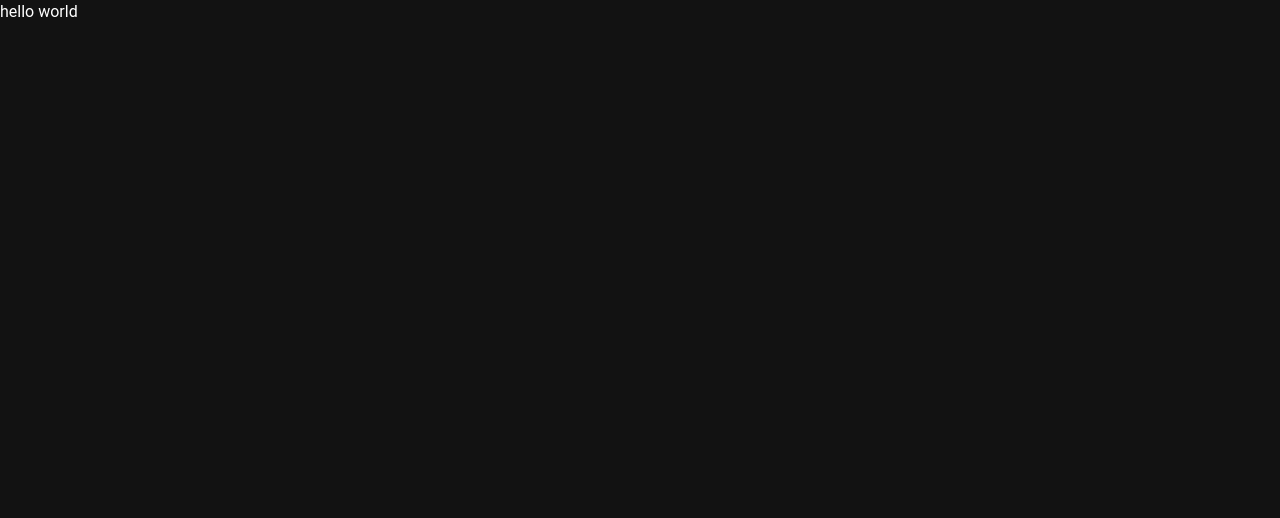
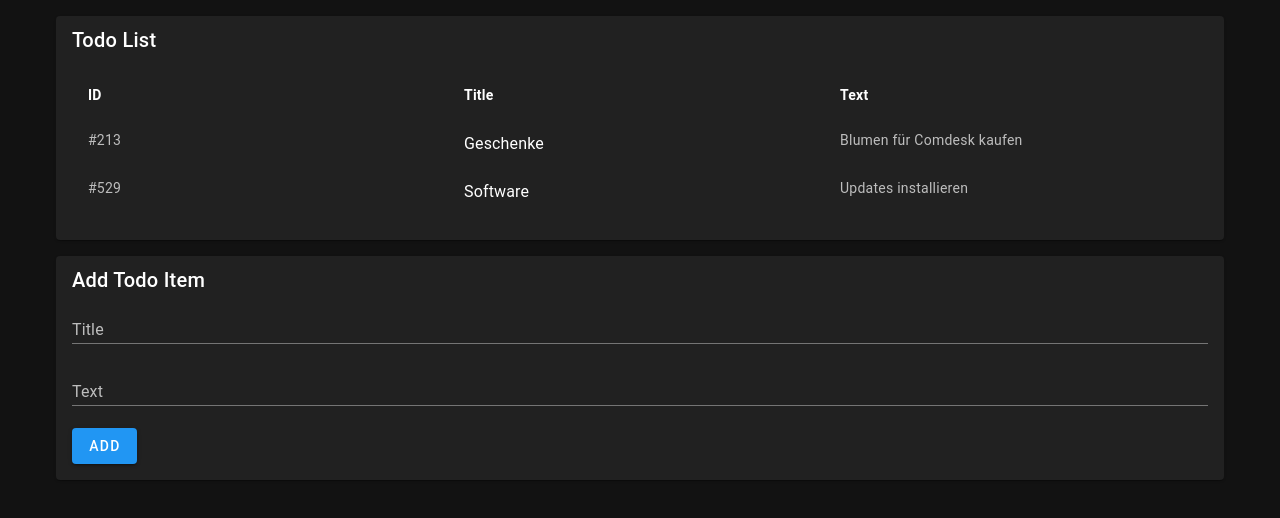
Before and after one commit to dsalex1/comdesk-probe-vuetify, a Vue app: page / in a window 1280 px wide. Shown: the top 518 px of the page. Built offline with nearby package versions, Linux system fonts and the light colour scheme.

Commit message:
initial working list and vuetify default setup

```diff
--- a/src/App.vue
+++ b/src/App.vue
@@ -1,11 +1,83 @@
 <template>
   <v-app>
     <v-main>
-      hello world
+      <v-container>
+        <VCard>
+          <VCardTitle>Todo List</VCardTitle>
+          <VCardText>
+
+            <VList>
+              <VListItem>
+                <VAlert v-if="list.length === 0" color="info">No items yet</VAlert>
+                <VRow v-else>
+                  <VCol cols=4>
+                    <b>ID</b>
+                  </VCol>
+                  <VCol cols=4>
+                    <b>Title</b>
+                  </VCol>
+                  <VCol cols=4>
+                    <b>Text</b>
+                  </VCol>
+                </VRow>
+              </VListItem>
+              <VListItem v-for="item in list">
+                <VRow>
+                  <VCol cols=4>
+                    <VListItemSubtitle class="text--muted">{{ `#${item.id}` }}</VListItemSubtitle>
+                  </VCol>
+                  <VCol cols=4>
+                    <VListItemTitle>{{ item.title }}</VListItemTitle>
+                  </VCol>
+                  <VCol cols=4>
+                    <VListItemSubtitle>{{ item.text }}</VListItemSubtitle>
+                  </VCol>
+                </VRow>
+              </VListItem>
+            </VList>
+          </VCardText>
+        </VCard>
+
+        <VCard class="mt-4">
+          <VCardTitle>Add Todo Item</VCardTitle>
+          <VCardText>
+            <VForm @submit.prevent="addTodo">
+              <VTextField label="Title" v-model="title" />
+              <VTextField label="Text" v-model="text" />
+              <VBtn color="primary" type="submit">Add</VBtn>
+            </VForm>
+          </VCardText>
+        </VCard>
+      </v-container>
     </v-main>
   </v-app>
 </template>
 
 <script setup lang="ts">
-//
+import { ref } from 'vue';
+
+
+const list = ref<{ id: number, title: string, text: string }[]>([{
+  id: 213,
+  title: "Geschenke",
+  text: "Blumen für Comdesk kaufen ",
+}, {
+  id: 529,
+  title: "Software",
+  text: "Updates installieren",
+}]);
+
+const title = ref('');
+const text = ref('');
+
+
+const addTodo = () => {
+  list.value.push({
+    id: Math.floor(Math.random() * 1000), //FIXME: might produce duplicate ids
+    title: title.value,
+    text: text.value,
+  });
+  title.value = '';
+  text.value = '';
+};
 </script>
--- a/src/plugins/vuetify.ts
+++ b/src/plugins/vuetify.ts
@@ -5,15 +5,20 @@
  */
 
 // Styles
-import '@mdi/font/css/materialdesignicons.css'
-import 'vuetify/styles'
+import "@mdi/font/css/materialdesignicons.css";
+import "vuetify/styles";
 
 // Composables
-import { createVuetify } from 'vuetify'
+import { createVuetify } from "vuetify";
 
 // https://vuetifyjs.com/en/introduction/why-vuetify/#feature-guides
 export default createVuetify({
   theme: {
-    defaultTheme: 'dark',
+    defaultTheme: "dark",
   },
-})
+  defaults: {
+    VTextField: { density: "comfortable", variant: "underlined" },
+    VTextarea: { density: "comfortable", variant: "underlined" },
+    VAlert: { variant: "tonal" },
+  },
+});
```
